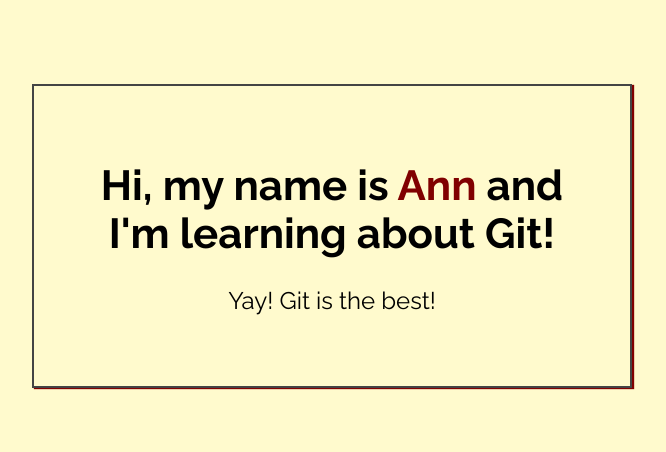
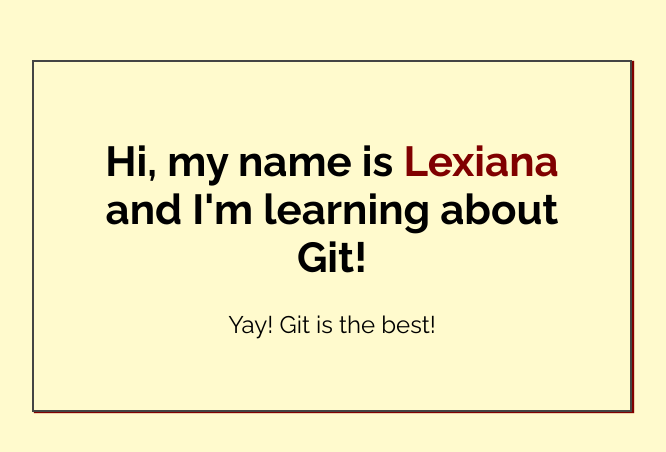
Before and after one commit to lexilowe/my-first-repo, a plain HTML site: page index.html in a window 1280 px wide. Shown: the part 164-616 px from the top of the page, without its empty margins (308-974 px from the left). Drawn offline with Linux system fonts and the light colour scheme.

Commit message:
Added name to index.html

```diff
--- a/index.html
+++ b/index.html
@@ -14,7 +14,7 @@
 <body>
 
     <div class="greeting">
-        <h1>Hi, my name is <span class="highlight">Ann</span> and I'm learning about Git! </h1>
+        <h1>Hi, my name is <span class="highlight">Lexiana</span> and I'm learning about Git! </h1>
 
         <p>Yay! Git is the best!</p>
     </div>
```
